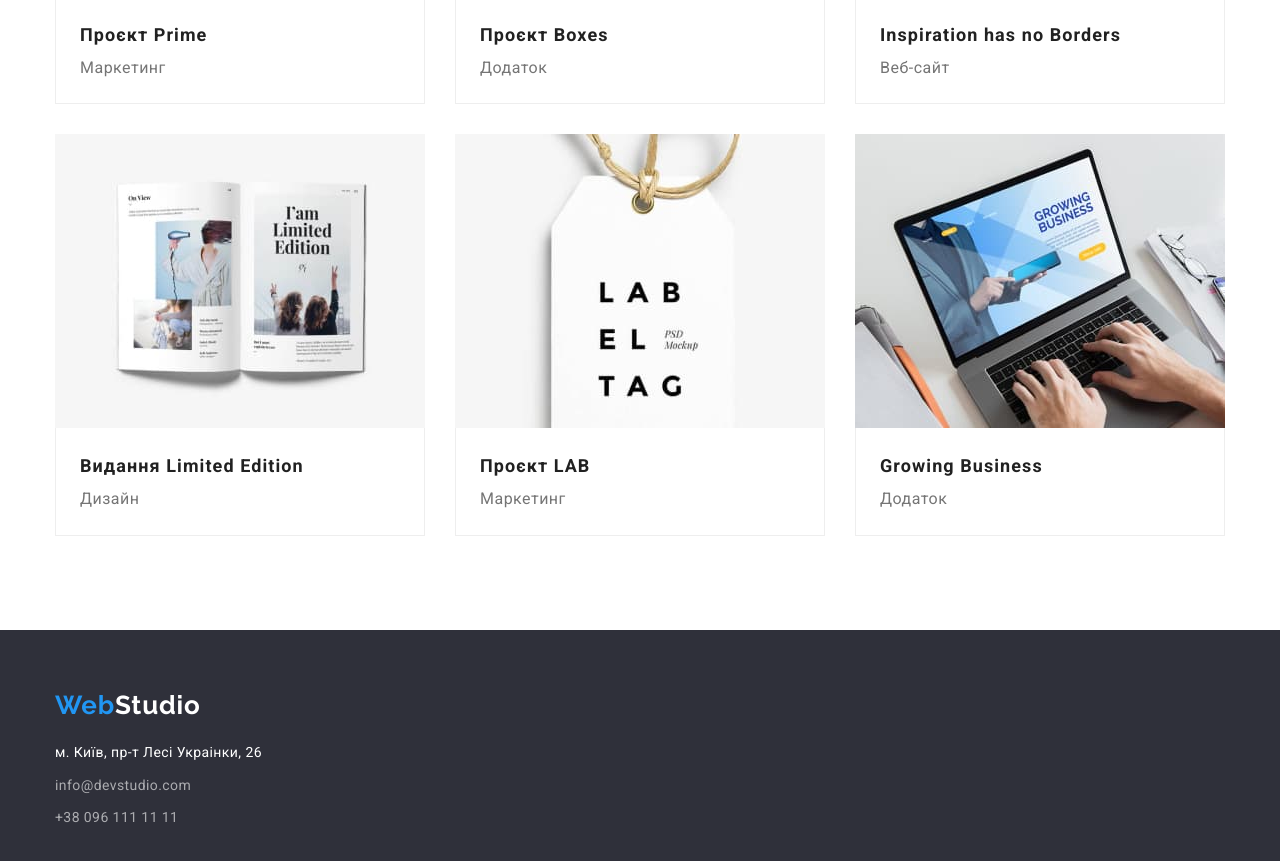
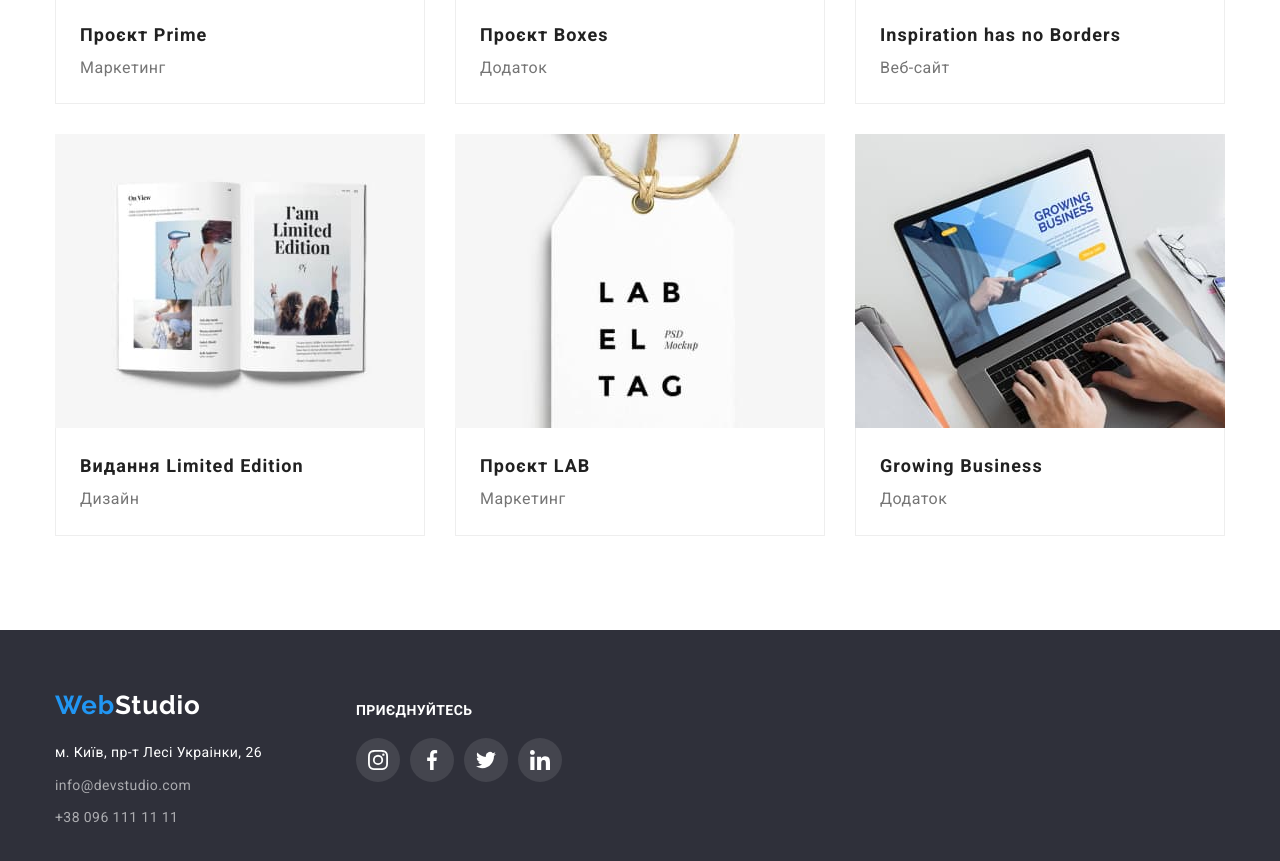
Before and after one commit to OstapinaOtaman/goit-markup-hw-04, a plain HTML site: page portfolio.html in a window 1280 px wide. Shown: the part 991-1852 px from the top of the page. Drawn offline with nearby package versions, Linux system fonts and the light colour scheme.

Commit message:
Edd some details

```diff
--- a/css/styles.css
+++ b/css/styles.css
@@ -191,12 +191,8 @@ img {
 	color: var(--accent-color);
 }
 
-.contact-link:hover,
-.contact-link:focus > .header-icon {
-	fill: var(--accent-color);
-}
 
-.contact-link:active > .header-icon {
+.contact-link:hover > .header-icon {
 	fill: var(--accent-color);
 }
 
@@ -453,6 +449,8 @@ img {
 	font-size: 16px;
 	line-height: 1.9;
 	letter-spacing: 0.06em;
+
+	box-shadow: 0px 4px 4px rgba(0, 0, 0, 0.15);
 }
 
 .advantages {
@@ -510,6 +508,10 @@ img {
 
 .about-title {
 	margin-bottom: 50px;
+}
+
+.about-item:hover {
+	filter: drop-shadow(0px 4px 4px rgba(0, 0, 0, 0.25));
 }
 
 .team {
--- a/portfolio.html
+++ b/portfolio.html
@@ -29,9 +29,7 @@
 							<a class="header-link link" href="./index.html">Студія</a>
 						</li>
 						<li class="list-item">
-							<a class="header-link current link" href="./portfolio.html"
-								>Портфоліо</a
-							>
+							<a class="header-link current link" href="./portfolio.html">Портфоліо</a>
 						</li>
 						<li class="list-item">
 							<a class="header-link link" href="#">Контакти</a>
@@ -41,11 +39,15 @@
 				<ul class="contact-list list">
 					<li class="mail-item">
 						<a class="contact-link link" href="mailto:info@devstudio.com"
+							><svg class="header-icon" width="16" height="12">
+								<use href="./images/icons.svg#icon-envelope"></use></svg
 							>info@devstudio.com
 						</a>
 					</li>
 					<li class="item">
 						<a class="contact-link link" href="tel:+380961111111"
+							><svg class="header-icon" width="10" height="16">
+								<use href="./images/icons.svg#icon-smartphone"></use></svg
 							>+38 096 111 11 11</a
 						>
 					</li>
@@ -215,7 +217,8 @@
 			</section>
 		</main>
 		<footer class="footer">
-			<div class="container">
+			<div class="footer-container container">
+				<div class="footer-info">
 					<a class="footer-logo link" href="./index.html"
 						><span class="logo-web logo">Web</span>Studio</a
 					>
@@ -243,6 +246,37 @@
 						</ul>
 					</address>
 				</div>
+
+				<div class="footer-soc">
+					<h3 class="info-title">ПРИЄДНУЙТЕСЬ</h3>
+					<ul class="footer-soc-list list">
+						<li class="footer-soc-item">
+							<a href="" class="footer-soc-link link"
+								><svg class="footer-soc-icon" width="20" height="20">
+									<use href="./images/icons.svg#icon-instagram"></use></svg
+							></a>
+						</li>
+						<li class="footer-soc-item">
+							<a href="" class="footer-soc-link link"
+								><svg class="footer-soc-icon" width="20" height="20">
+									<use href="./images/icons.svg#icon-facebook"></use></svg
+							></a>
+						</li>
+						<li class="footer-soc-item">
+							<a href="" class="footer-soc-link link"
+								><svg class="footer-soc-icon" width="20" height="20">
+									<use href="./images/icons.svg#icon-twitter"></use></svg
+							></a>
+						</li>
+						<li class="footer-soc-item">
+							<a href="" class="footer-soc-link link"
+								><svg class="footer-soc-icon" width="20" height="20">
+									<use href="./images/icons.svg#icon-linkedin"></use></svg
+							></a>
+						</li>
+					</ul>
+				</div>
+			</div>
 		</footer>
 	</body>
 </html>
```
Also changed, not shown: index.html (+4 -4 lines). Lines whose indentation alone changed are shown as unchanged.
